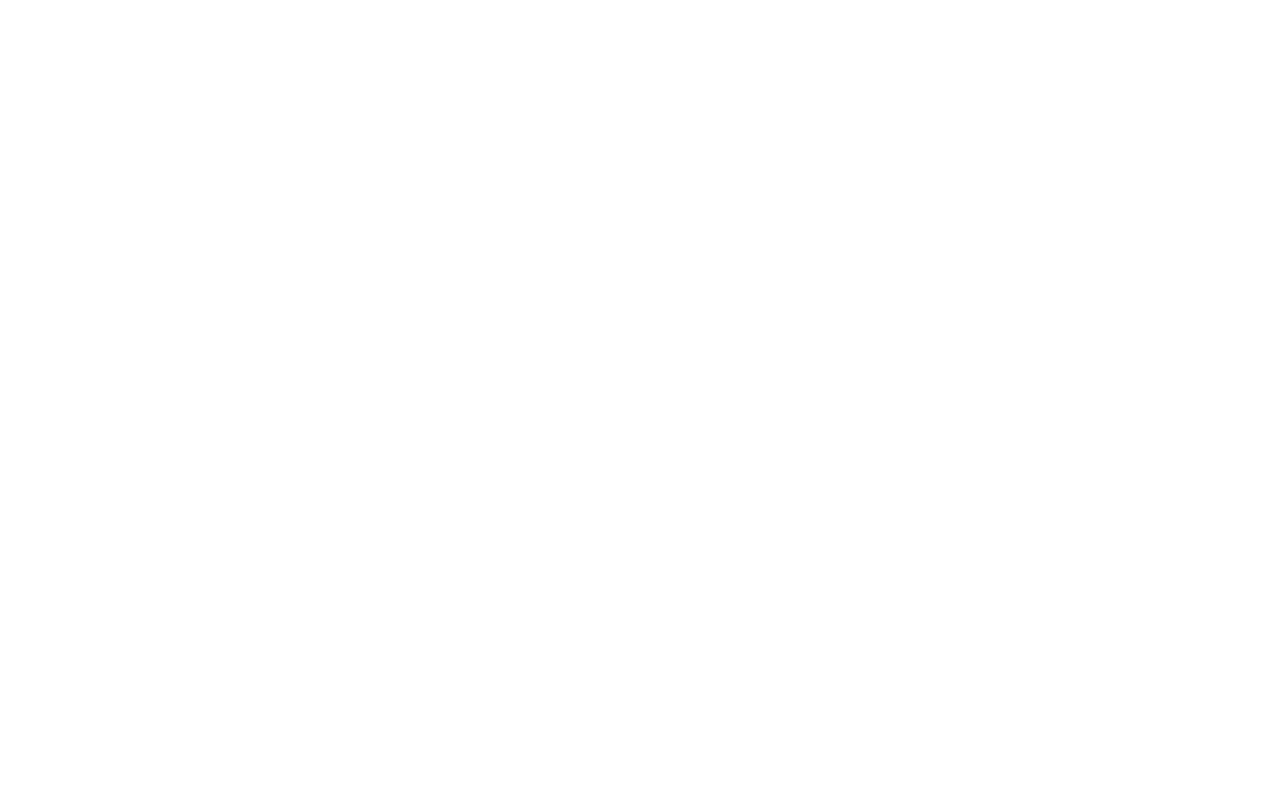
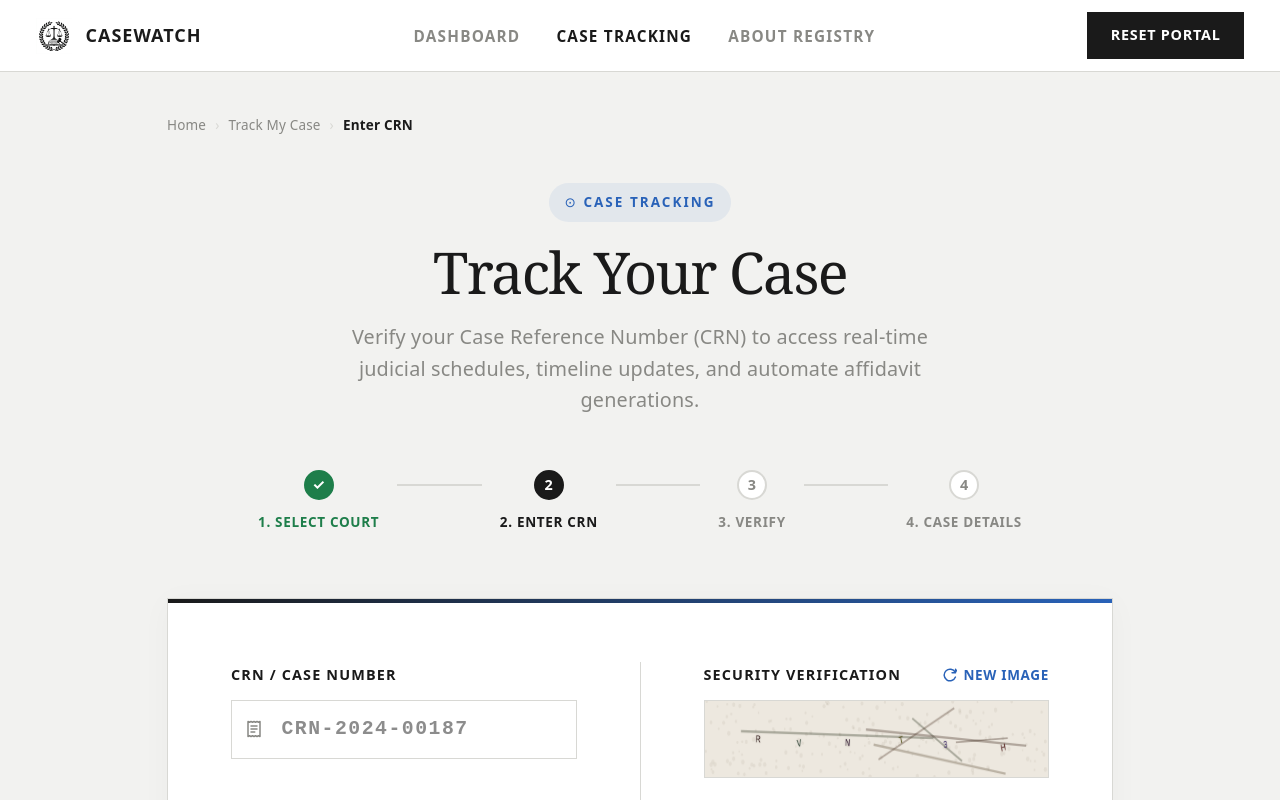
Before and after one commit to kritiahlawat8-sys/CASEWATCH, a React (Vite) app: page /track-case in a window 1280 px wide. Before the commit this address had no page. Shown: the top 800 px of the page. Built offline with nearby package versions, Linux system fonts and the light colour scheme.

Commit message:
feat: Add routing paths for track-case in App.jsx

```diff
--- a/src/App.jsx
+++ b/src/App.jsx
@@ -6,6 +6,7 @@
 import Disclaimer from './pages/Disclaimer'
 import Grievance from './pages/Grievance'
 import LegalInfoPage from './pages/LegalInfoPage'
+import TrackCasePage from './pages/TrackCasePage'
 
 function App() {
   return (
@@ -17,6 +18,8 @@
         <Route path="/disclaimer" element={<Disclaimer />} />
         <Route path="/grievance" element={<Grievance />} />
         <Route path="/legal-info/:slug" element={<LegalInfoPage />} />
+        <Route path="/track-case" element={<TrackCasePage />} />
+        <Route path="/track-case.html" element={<TrackCasePage />} />
       </Routes>
     </Router>
   )
```
Also changed, not shown: 1 other file (tests, documents, lock files or other folders).
